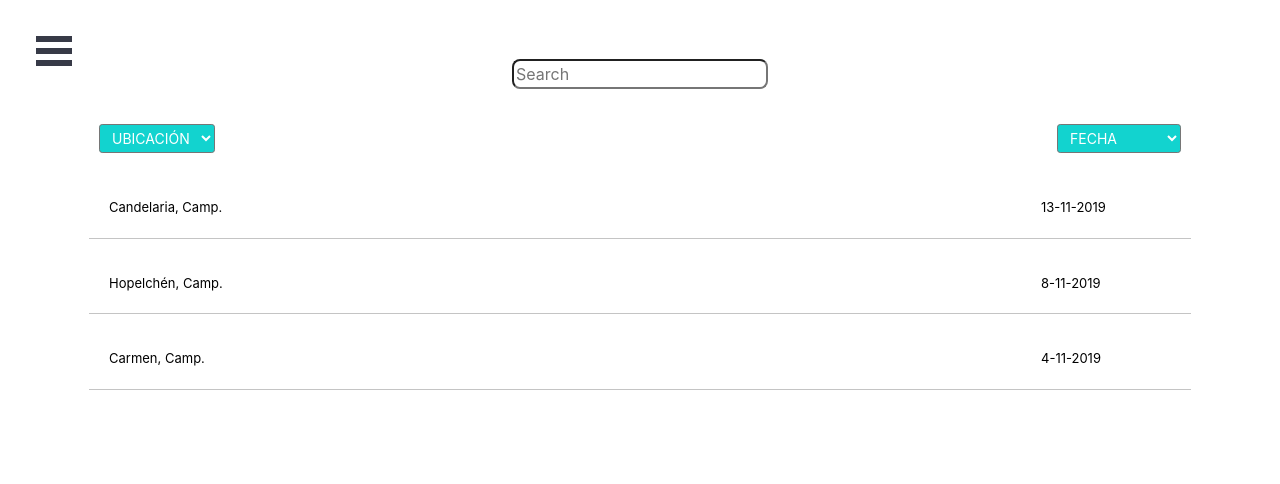
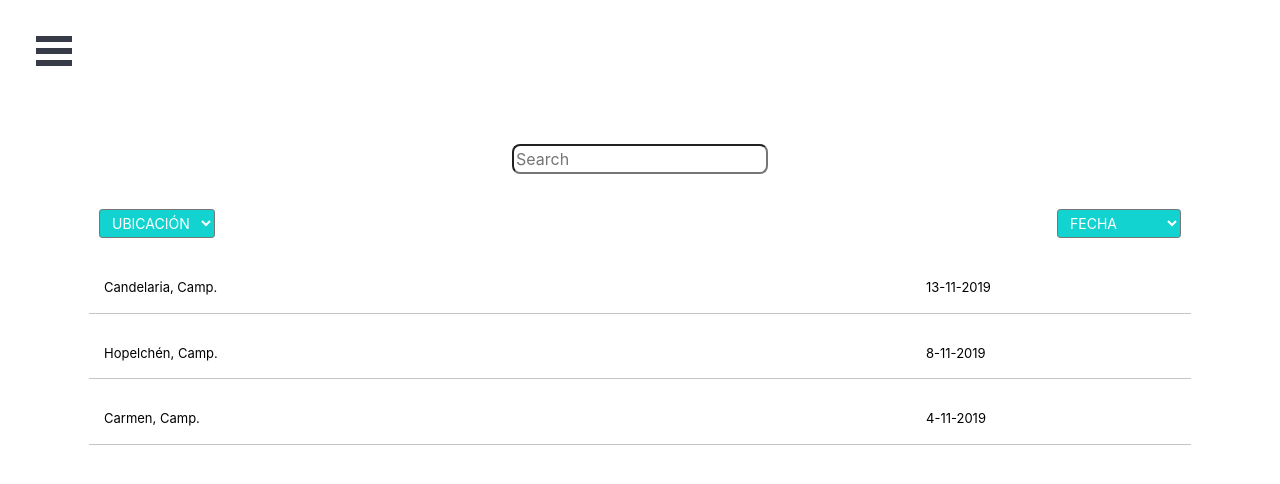
Before and after one commit to sofiamejiamuro/caragadores-electricos, a React (Create React App) app: page /Historial in a window 1280 px wide. Shown: the top 484 px of the page. Built offline with nearby package versions, Linux system fonts and the light colour scheme.

Commit message:
Cambios para fusionar

```diff
--- a/src/styles/Alexa.css
+++ b/src/styles/Alexa.css
@@ -1,12 +1,14 @@
 .container{
     text-align: justify;
-    margin-top: 20px;
+    margin-top: 70px;
 }
 
 .container p {
-    margin: 15px;
+    margin: 10px;
+    width: 250px;
 }
 .Alexa-toggle{
+    width: 250px;
     display: flex;
     flex-wrap: wrap;
     justify-content: space-around;
--- a/src/styles/Historial.css
+++ b/src/styles/Historial.css
@@ -1,6 +1,6 @@
 .container-historial{
     text-align: justify;
-    margin-top: 20px;
+    margin-top: 70px;
 }
 
 .historial-links {
--- a/src/styles/Notificaciones.css
+++ b/src/styles/Notificaciones.css
@@ -1,5 +1,6 @@
 .container-Noti{
     margin: 35px;
+    margin-top: 70px;
 
 }
 p{
--- a/src/views/Alexa.js
+++ b/src/views/Alexa.js
@@ -13,6 +13,7 @@ render () {
 
                 <p>Ahora es tan fácil como ir manejando y decir: Alexa,  ¿cuál es el cargador
                 más cercano? Para que Alexa con ayuda de nosotros te indique la dirección. </p>
+
             <div className="Alexa-toggle">
                 <p>Activar Alexa</p>
                 <Toggle />
```
